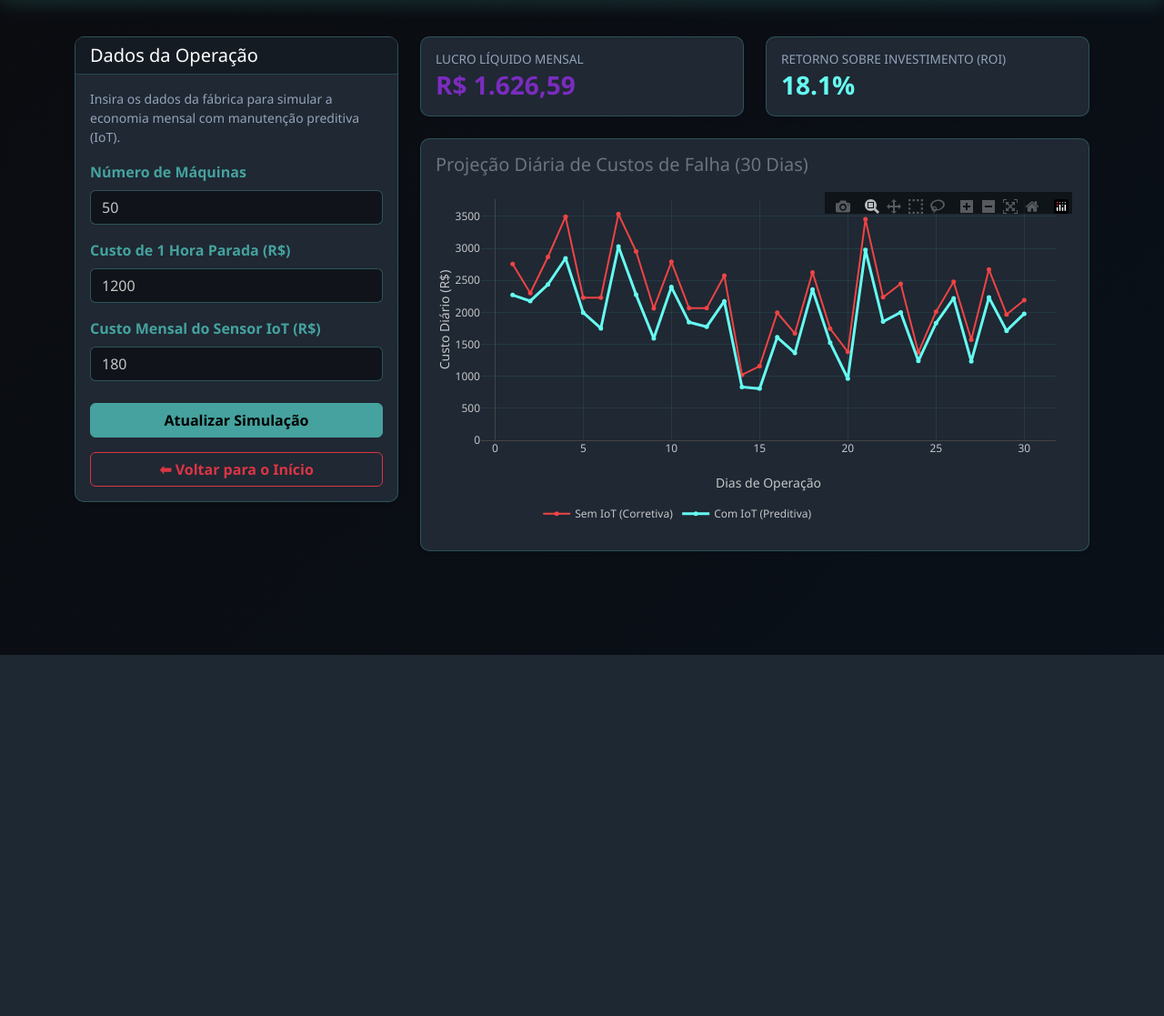
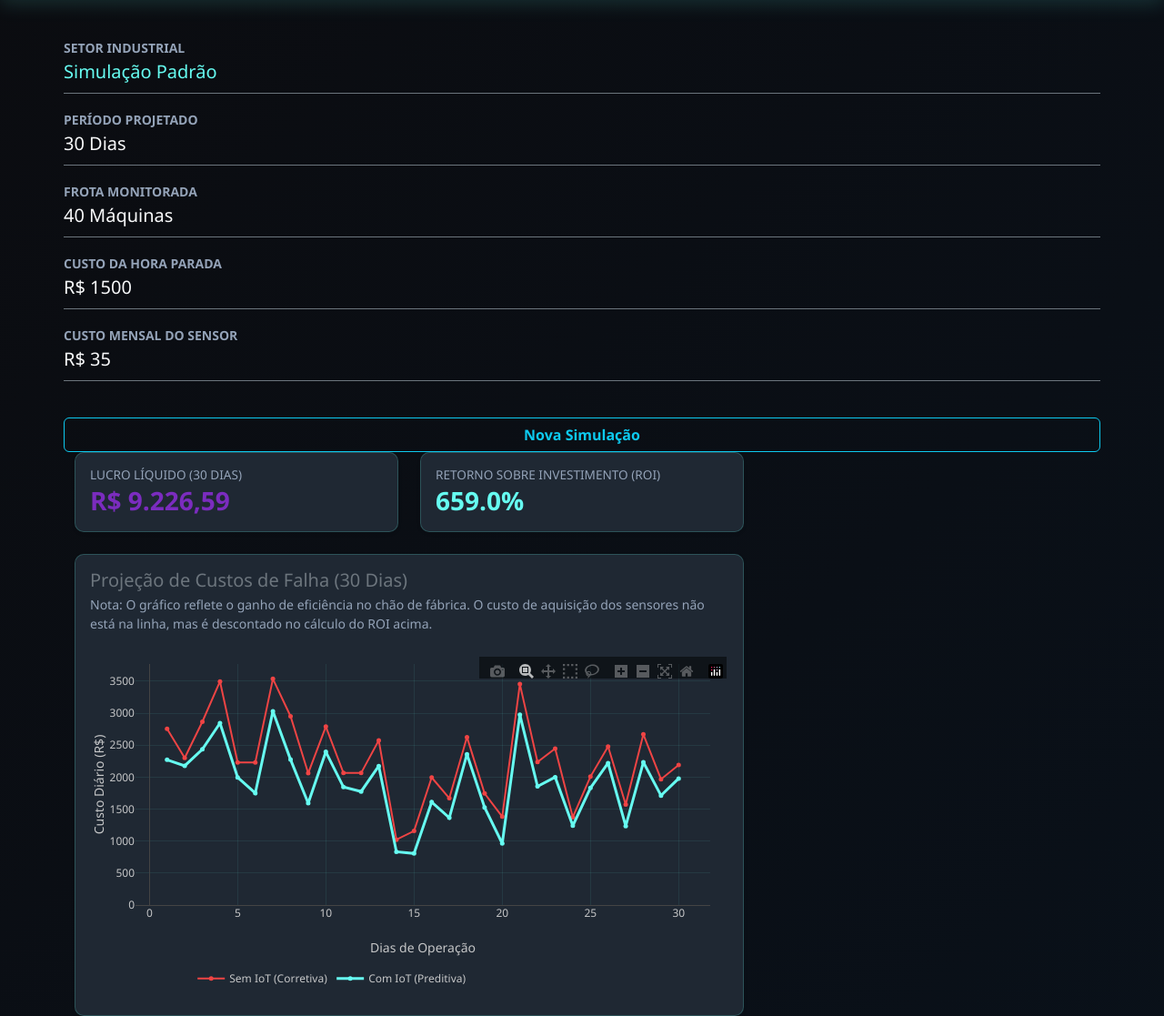
Before and after one commit to Lucca-LBF/projeto-nexus, a Django app: page /simulador/resultado/ in a window 1280 px wide. Shown: the part 80-1197 px from the top of the page at 91% size. Before the commit the page ends 800 px from the top, so only its background shows below. Run offline with Django 5.2, Linux system fonts and the light colour scheme; some libraries are stand-ins or nearby versions.

Commit message:
modfied simulator

```diff
--- a/simulador/templates/simulador/resultado.html
+++ b/simulador/templates/simulador/resultado.html
@@ -3,46 +3,42 @@
 {% block content %}
 <div class="row">
 
-    <!-- COLUNA ESQUERDA: Formulário -->
-    <div class="col-md-4">
-        <div class="card shadow-sm border-0 mb-4">
-            <div class="card-header bg-primary text-white">
-                <h5 class="mb-0">Dados da Operação</h5>
+<div class="card-body text-light">
+            <div class="mb-3 border-bottom border-secondary pb-2">
+                <small class="text-muted text-uppercase fw-bold">Setor Industrial</small>
+                <div class="fs-5 text-info">{{ nome_industria }}</div>
             </div>
-            <div class="card-body">
-                <p class="text-muted small">Insira os dados da fábrica para simular a economia mensal com manutenção preditiva (IoT).</p>
 
-                <form method="POST" action="{% url 'resultado_simulacao' %}">
-                    {% csrf_token %}
+            <div class="mb-3 border-bottom border-secondary pb-2">
+                <small class="text-muted text-uppercase fw-bold">Período Projetado</small>
+                <div class="fs-5">{{ dias_simulados }} Dias</div>
+            </div>
 
-                    <div class="mb-3">
-                        <label class="form-label fw-bold">Número de Máquinas</label>
-                        <input type="number" class="form-control" name="num_maquinas" value="{{ num_maquinas|default:'100' }}" required>
-                    </div>
+            <div class="mb-3 border-bottom border-secondary pb-2">
+                <small class="text-muted text-uppercase fw-bold">Frota Monitorada</small>
+                <div class="fs-5">{{ num_maquinas }} Máquinas</div>
+            </div>
 
-                    <div class="mb-3">
-                        <label class="form-label fw-bold">Custo de 1 Hora Parada (R$)</label>
-                        <input type="number" class="form-control" name="custo_hora_parada" value="{{ custo_hora_parada|default:'5000' }}" required>
-                    </div>
 
-                    <div class="mb-4">
-                        <label class="form-label fw-bold">Custo Mensal do Sensor IoT (R$)</label>
-                        <input type="number" class="form-control" name="custo_sensor_iot" value="{{ custo_sensor_iot|default:'300' }}" required>
-                    </div>
+            <div class="mb-3 border-bottom border-secondary pb-2">
+                <small class="text-muted text-uppercase fw-bold">Custo da Hora Parada</small>
+                <div class="fs-5">R$ {{ custo_hora_parada }}</div>
+            </div>
 
-                    <button type="submit" class="btn btn-primary w-100">Atualizar Simulação</button>
-                    <a href="{% url 'home' %}" class="btn btn-outline-danger w-100 mt-3 fw-bold">
-                        ⬅ Voltar para o Início
-                    </a>
-                </form>
+            <div class="mb-4 border-bottom border-secondary pb-2">
+                <small class="text-muted text-uppercase fw-bold">Custo Mensal do Sensor</small>
+                <div class="fs-5">R$ {{ custo_sensor_iot }}</div>
             </div>
+
+            <a href="{% url 'home' %}" class="btn btn-outline-info w-100 mt-3 fw-bold">
+                Nova Simulação
+            </a>
         </div>
-    </div>
 
-    <!-- COLUNA DIREITA: Dashboard e Gráficos -->
+
     <div class="col-md-8">
 
-        <!-- Cards de Destaque Financeiro -->
+
         <div class="row mb-4">
             <div class="col-md-6">
                 <div class="card shadow-sm border-0 card-economia mb-3 mb-md-0">
@@ -67,18 +63,16 @@
         <!-- Gráfico -->
         <div class="card shadow-sm border-0">
             <div class="card-body">
-                <h5 class="card-title text-secondary mb-3">Projeção Diária de Custos de Falha (30 Dias)</h5>
-                <!-- Onde o Plotly vai desenhar o gráfico -->
+                <h5 class="card-title text-secondary mb-1">Projeção de Custos de Falha ({{ dias_simulados }} Dias)</h5>
+                <p class="small text-muted mb-4">Nota: O gráfico reflete o ganho de eficiência no chão de fábrica. O custo de aquisição dos sensores não está na linha, mas é descontado no cálculo do ROI acima.</p>
                 <div id="meu_grafico_iot" style="width: 100%; height: 380px;"></div>
             </div>
         </div>
     </div>
 </div>
 
-<!-- Carregando o Plotly JS -->
 <script src="https://cdn.plot.ly/plotly-2.32.0.min.js"></script>
 
-<!-- Script para gerar o gráfico estilizado para o tema escuro -->
 <script>
     const dias = {{ dados_grafico_dias|safe }};
     const custosSemIot = {{ dados_grafico_sem_iot|safe }};
@@ -89,7 +83,7 @@
         y: custosSemIot,
         mode: 'lines+markers',
         name: 'Sem IoT (Corretiva)',
-        line: {color: '#ef4444', width: 2}, // Vermelho moderno
+        line: {color: '#ef4444', width: 2},
         marker: {size: 5}
     };
 
@@ -98,12 +92,12 @@
         y: custosComIot,
         mode: 'lines+markers',
         name: 'Com IoT (Preditiva)',
-        line: {color: '#66FCF1', width: 3}, // Ciano do Nexus
+        line: {color: '#66FCF1', width: 3},
         marker: {size: 5}
     };
 
     const layout = {
-        paper_bgcolor: 'transparent', // Fundo transparente para integrar com o card
+        paper_bgcolor: 'transparent',
         plot_bgcolor: 'transparent',
         font: { color: '#C5C6C7', family: 'Segoe UI' },
         margin: { l: 50, r: 20, t: 10, b: 40 },
--- a/simulador/views.py
+++ b/simulador/views.py
@@ -4,28 +4,49 @@ import numpy as np
 
 def calcular_simulacao(request):
     if request.method == 'POST':
+        num_maquinas = int(request.POST.get('num_maquinas', 100))
+        custo_hora_parada = float(request.POST.get('custo_hora_parada', 5000))
+        custo_sensor_iot = float(request.POST.get('custo_sensor_iot', 300))
+        dias_simulados = int(request.POST.get('tempo_amostra', 30))
+        tipo_industria = request.POST.get('tipo_industria', 'padrao')
+    else:
+        num_maquinas = 40
+        custo_hora_parada = 1500.0
+        custo_sensor_iot = 35.0
+        dias_simulados = 30
+        tipo_industria = 'padrao'
 
-        num_maquinas = int(request.POST.get('num_maquinas', 1500))
-        custo_hora_parada = float(request.POST.get('custo_hora_parada', 85))
-        custo_sensor_iot = float(request.POST.get('custo_sensor_iot', 40))
+    np.random.seed(42)
+
+    if tipo_industria == 'textil':
+        taxa_falha_base = 0.06
+        reducao_iot = 0.12
+        nome_industria = "Indústria Têxtil"
+
+    elif tipo_industria == 'pesada':
+        taxa_falha_base = 0.03
+        reducao_iot = 0.25
+        nome_industria = "Manufatura Pesada"
+
+    elif tipo_industria == 'refrigeracao':
+        taxa_falha_base = 0.04
+        reducao_iot = 0.35
+        nome_industria = "Frio Industrial e Refrigeração"
+
     else:
-        num_maquinas = 50
-        custo_hora_parada = 1200.0
-        custo_sensor_iot = 180.0
+        taxa_falha_base = 0.04
+        reducao_iot = 0.15
+        nome_industria = "Simulação Padrão"
 
-    dias_simulados = 30
-    np.random.seed(42)
-    media_horas_perdidas_dia = num_maquinas * 0.04
+    media_horas_perdidas_dia = num_maquinas * taxa_falha_base
 
     horas_paradas_sem_iot = np.random.normal(loc=media_horas_perdidas_dia, scale=media_horas_perdidas_dia * 0.3, size=dias_simulados)
     horas_paradas_sem_iot = np.clip(horas_paradas_sem_iot, media_horas_perdidas_dia * 0.2, None)
     custo_diario_sem_iot = horas_paradas_sem_iot * custo_hora_parada
-    reducao_tempo_parada = 0.15
 
-    horas_paradas_com_iot = horas_paradas_sem_iot * (1 - reducao_tempo_parada)
+    horas_paradas_com_iot = horas_paradas_sem_iot * (1 - reducao_iot)
     ruido_iot = np.random.normal(loc=0, scale=media_horas_perdidas_dia * 0.05, size=dias_simulados)
     horas_paradas_com_iot = np.clip(horas_paradas_com_iot + ruido_iot, media_horas_perdidas_dia * 0.1, None)
-
     custo_diario_com_iot = horas_paradas_com_iot * custo_hora_parada
 
     df = pd.DataFrame({
@@ -34,30 +55,36 @@ def calcular_simulacao(request):
         'Custo_Com_IoT': custo_diario_com_iot
     })
 
+
     total_operacional_antigo = df['Custo_Sem_IoT'].sum()
     total_operacional_novo = df['Custo_Com_IoT'].sum()
     economia_bruta = total_operacional_antigo - total_operacional_novo
-    investimento_mensal = num_maquinas * custo_sensor_iot
-    resultado_liquido = economia_bruta - investimento_mensal
+    meses_simulados = dias_simulados / 30
+    investimento_periodo = (num_maquinas * custo_sensor_iot) * meses_simulados
 
-    if investimento_mensal > 0:
-        roi = (resultado_liquido / investimento_mensal) * 100
+    resultado_liquido = economia_bruta - investimento_periodo
+
+    if investimento_periodo > 0:
+        roi = (resultado_liquido / investimento_periodo) * 100
     else:
         roi = 0
 
     if resultado_liquido >= 0:
         texto_economia = f"R$ {resultado_liquido:,.2f}".replace(',', 'X').replace('.', ',').replace('X', '.')
         cor_economia = "text-success"
-        titulo_resultado = "LUCRO LÍQUIDO MENSAL"
+        titulo_resultado = f"LUCRO LÍQUIDO ({dias_simulados} DIAS)"
     else:
         texto_economia = f"- R$ {abs(resultado_liquido):,.2f}".replace(',', 'X').replace('.', ',').replace('X', '.')
         cor_economia = "text-danger"
-        titulo_resultado = "PREJUÍZO (MAU NEGÓCIO)"
+        titulo_resultado = f"PREJUÍZO ({dias_simulados} DIAS)"
 
     contexto = {
         'num_maquinas': num_maquinas,
         'custo_hora_parada': int(custo_hora_parada),
         'custo_sensor_iot': int(custo_sensor_iot),
+        'dias_simulados': dias_simulados,
+        'nome_industria': nome_industria,
+
         'titulo_resultado': titulo_resultado,
         'economia_mensal': texto_economia,
         'cor_economia': cor_economia,
@@ -66,4 +93,5 @@ def calcular_simulacao(request):
         'dados_grafico_sem_iot': df['Custo_Sem_IoT'].tolist(),
         'dados_grafico_com_iot': df['Custo_Com_IoT'].tolist(),
     }
+
     return render(request, 'simulador/resultado.html', contexto)
```
Also changed, not shown: dashboard/migrations/0003_economiaiot.py (added), db.sqlite3.
